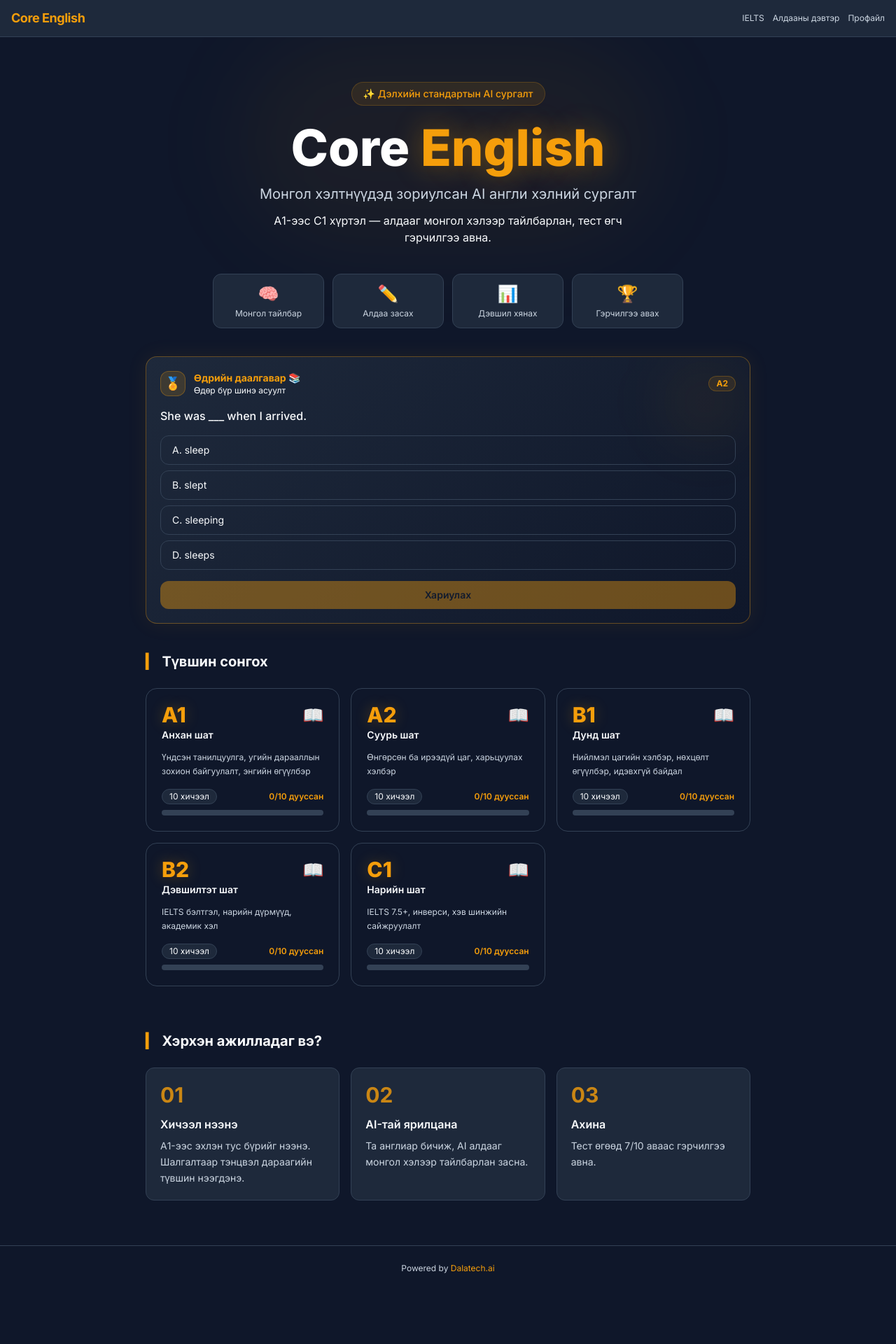
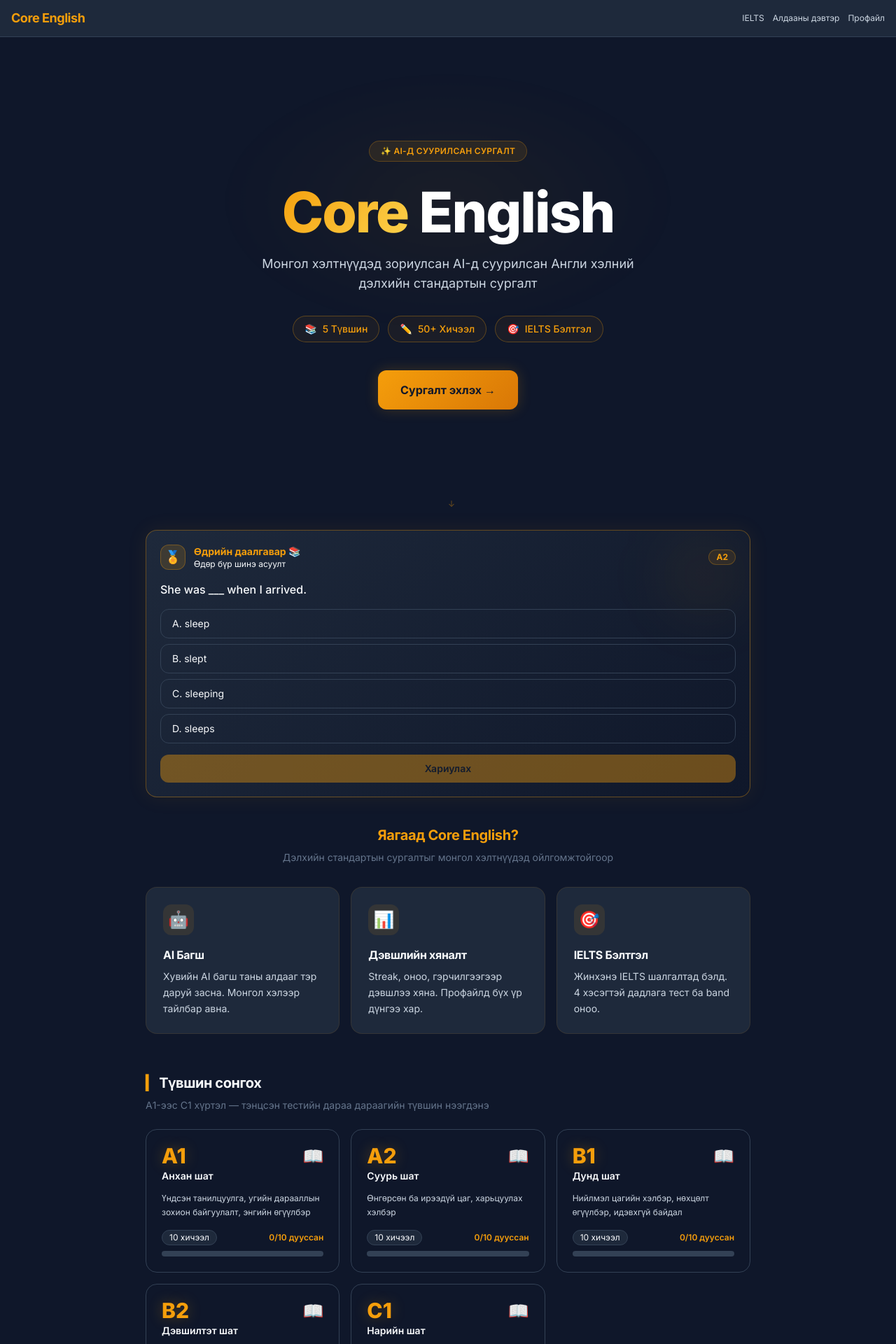
Before and after one commit to dalatechai-cyber/dalatech-english, a Next.js app: page / in a window 1280 px wide. Shown: the top 1920 px of the page at 70% size. Before the commit the page ends 1844 px from the top, so only its background shows below. Built offline with nearby package versions, Linux system fonts and the light colour scheme.

Commit message:
feat: premium landing page — animated orb hero, stat badges, features grid

```diff
--- a/src/components/LandingPage.tsx
+++ b/src/components/LandingPage.tsx
@@ -1,7 +1,6 @@
 'use client'
 import { LevelSelector } from './LevelSelector'
 import { DailyChallenge } from './DailyChallenge'
-import { t } from '@/lib/i18n'
 import { NavBar } from './NavBar'
 
 export function LandingPage() {
@@ -9,90 +8,149 @@
     <div className="min-h-screen bg-navy">
       <NavBar />
 
-      {/* Hero */}
-      <header className="relative overflow-hidden">
-        <div className="absolute inset-0 bg-gradient-to-br from-gold/8 via-transparent to-navy-surface/20 pointer-events-none" />
-        {/* Decorative orb */}
-        <div className="absolute top-0 left-1/2 -translate-x-1/2 w-[600px] h-[300px] bg-gold/5 rounded-full blur-3xl pointer-events-none" />
+      {/* ─── Hero ─── */}
+      <header className="relative overflow-hidden min-h-[88vh] flex flex-col items-center justify-center">
+        {/* Animated background orb */}
+        <div
+          className="absolute top-1/3 left-1/2 orb-pulse pointer-events-none"
+          style={{
+            width: 700,
+            height: 400,
+            background: 'radial-gradient(ellipse, rgba(245,158,11,0.12) 0%, transparent 70%)',
+            borderRadius: '50%',
+          }}
+        />
 
-        <div className="relative max-w-4xl mx-auto px-4 pt-10 sm:pt-16 pb-10 text-center">
-          <div className="inline-flex items-center gap-2 bg-gold/10 border border-gold/20 rounded-full px-4 py-1.5 text-gold text-xs sm:text-sm font-medium mb-6">
-            ✨ Дэлхийн стандартын AI сургалт
+        <div className="relative max-w-3xl mx-auto px-4 pt-10 pb-16 text-center page-enter-up">
+          {/* Badge */}
+          <div className="inline-flex items-center gap-2 bg-gold/10 border border-gold/25 rounded-full px-4 py-1.5 text-gold text-xs font-semibold mb-8 tracking-wide uppercase">
+            ✨ AI-д суурилсан сургалт
           </div>
 
-          <h1 className="text-5xl sm:text-6xl lg:text-7xl font-extrabold mb-4 leading-tight">
-            <span className="text-white">Core </span>
+          {/* Title */}
+          <h1
+            className="font-extrabold mb-5 leading-none tracking-tight"
+            style={{ fontSize: 'clamp(48px, 8vw, 80px)' }}
+          >
             <span
-              className="text-gold"
-              style={{ textShadow: '0 0 40px rgba(245,158,11,0.4)' }}
+              style={{
+                background: 'linear-gradient(135deg, #F59E0B, #FCD34D)',
+                WebkitBackgroundClip: 'text',
+                WebkitTextFillColor: 'transparent',
+                backgroundClip: 'text',
+              }}
             >
-              English
+              Core
             </span>
+            <span className="text-white"> English</span>
           </h1>
 
-          <p className="text-lg sm:text-xl text-text-secondary max-w-xl mx-auto mb-3 leading-relaxed">
-            Монгол хэлтнүүдэд зориулсан AI англи хэлний сургалт
-          </p>
-          <p className="text-sm sm:text-base text-text-secondary/70 max-w-lg mx-auto mb-10">
-            А1-ээс С1 хүртэл — алдааг монгол хэлээр тайлбарлан, тест өгч гэрчилгээ авна.
+          {/* Subtitle */}
+          <p className="text-base sm:text-lg max-w-xl mx-auto mb-8 leading-relaxed" style={{ color: '#CBD5E1' }}>
+            Монгол хэлтнүүдэд зориулсан AI-д суурилсан Англи хэлний дэлхийн стандартын сургалт
           </p>
 
-          <div className="grid grid-cols-2 sm:grid-cols-4 gap-3 max-w-2xl mx-auto">
+          {/* Stat badges */}
+          <div className="flex flex-wrap justify-center gap-3 mb-10">
             {[
-              { icon: '🧠', text: 'Монгол тайлбар' },
-              { icon: '✏️', text: 'Алдаа засах' },
-              { icon: '📊', text: 'Дэвшил хянах' },
-              { icon: '🏆', text: 'Гэрчилгээ авах' },
-            ].map(f => (
+              { icon: '📚', label: '5 Түвшин' },
+              { icon: '✏️', label: '50+ Хичээл' },
+              { icon: '🎯', label: 'IELTS Бэлтгэл' },
+            ].map(s => (
               <div
-                key={f.text}
-                className="bg-navy-surface border border-navy-surface-2 hover:border-gold/30 rounded-xl p-3 text-center transition-colors"
+                key={s.label}
+                className="flex items-center gap-2 border border-gold/30 bg-gold/5 rounded-full px-4 py-2 text-sm text-gold font-medium"
               >
-                <div className="text-2xl mb-1">{f.icon}</div>
-                <div className="text-xs text-text-secondary">{f.text}</div>
+                <span>{s.icon}</span>
+                <span>{s.label}</span>
               </div>
             ))}
           </div>
+
+          {/* CTA */}
+          <a
+            href="#levels"
+            className="inline-flex items-center gap-2 font-bold text-navy py-4 px-8 rounded-xl transition-all duration-200 hover:-translate-y-0.5 shadow-gold-sm"
+            style={{
+              background: 'linear-gradient(135deg, #F59E0B, #D97706)',
+              fontSize: 16,
+              color: '#0F172A',
+            }}
+          >
+            Сургалт эхлэх →
+          </a>
+        </div>
+
+        {/* Scroll indicator */}
+        <div className="absolute bottom-6 left-1/2 -translate-x-1/2 flex flex-col items-center gap-1 animate-bounce" style={{ color: 'rgba(245,158,11,0.4)', fontSize: 12 }}>
+          <span>↓</span>
         </div>
       </header>
 
       <main className="max-w-4xl mx-auto px-4 pb-16">
         {/* Daily Challenge */}
-        <div className="mb-10">
+        <div className="mb-10 page-enter-up" style={{ animationDelay: '0.1s' }}>
           <DailyChallenge />
         </div>
 
-        {/* Levels */}
-        <h2 className="text-xl font-bold text-text-primary mb-6 flex items-center gap-2">
-          <span className="text-gold">▎</span>
-          {t('chooseLevel')}
-        </h2>
-        <LevelSelector />
-
-        {/* How it works */}
-        <section className="mt-16">
-          <h2 className="text-xl font-bold text-text-primary mb-6 flex items-center gap-2">
-            <span className="text-gold">▎</span>
-            {t('howItWorks')}
+        {/* Features */}
+        <section className="mb-14 page-enter-up" style={{ animationDelay: '0.15s' }}>
+          <h2
+            className="text-xl font-bold mb-2 text-center"
+            style={{ color: '#F59E0B', letterSpacing: '-0.02em' }}
+          >
+            Яагаад Core English?
           </h2>
+          <p className="text-sm text-center mb-8" style={{ color: '#64748B' }}>Дэлхийн стандартын сургалтыг монгол хэлтнүүдэд ойлгомжтойгоор</p>
           <div className="grid sm:grid-cols-3 gap-4">
             {[
-              { step: '01', title: t('step'), desc: t('step1desc') },
-              { step: '02', title: t('step2'), desc: t('step2desc') },
-              { step: '03', title: t('step3'), desc: t('step3desc') },
-            ].map(s => (
-              <div key={s.step} className="bg-navy-surface border border-navy-surface-2 hover:border-gold/30 rounded-xl p-5 transition-colors">
-                <div className="text-gold text-3xl font-bold mb-3 opacity-80">{s.step}</div>
-                <div className="font-semibold text-text-primary mb-2">{s.title}</div>
-                <p className="text-text-secondary text-sm leading-relaxed">{s.desc}</p>
+              {
+                icon: '🤖',
+                title: 'AI Багш',
+                desc: 'Хувийн AI багш таны алдааг тэр даруй засна. Монгол хэлээр тайлбар авна.',
+              },
+              {
+                icon: '📊',
+                title: 'Дэвшлийн хяналт',
+                desc: 'Streak, оноо, гэрчилгээгээр дэвшлээ хяна. Профайлд бүх үр дүнгээ хар.',
+              },
+              {
+                icon: '🎯',
+                title: 'IELTS Бэлтгэл',
+                desc: 'Жинхэнэ IELTS шалгалтад бэлд. 4 хэсэгтэй дадлага тест ба band оноо.',
+              },
+            ].map(f => (
+              <div
+                key={f.title}
+                className="bg-navy-surface border border-gold/10 rounded-2xl p-6 transition-all duration-300 hover:-translate-y-1 hover:border-gold/30 hover:shadow-gold"
+              >
+                <div className="w-11 h-11 rounded-xl bg-gold/10 flex items-center justify-center text-2xl mb-4">
+                  {f.icon}
+                </div>
+                <h3 className="font-bold text-text-primary mb-2" style={{ letterSpacing: '-0.02em' }}>{f.title}</h3>
+                <p className="text-sm leading-relaxed" style={{ color: '#CBD5E1' }}>{f.desc}</p>
               </div>
             ))}
           </div>
         </section>
+
+        {/* Level selector */}
+        <section id="levels" className="page-enter-up" style={{ animationDelay: '0.2s' }}>
+          <h2
+            className="text-xl font-bold mb-2"
+            style={{ letterSpacing: '-0.02em' }}
+          >
+            <span className="text-gold">▎</span> Түвшин сонгох
+          </h2>
+          <p className="text-sm mb-6" style={{ color: '#64748B' }}>
+            А1-ээс С1 хүртэл — тэнцсэн тестийн дараа дараагийн түвшин нээгдэнэ
+          </p>
+          <LevelSelector />
+        </section>
       </main>
 
-      <footer className="border-t border-navy-surface-2 py-6 text-center text-xs text-text-secondary">
-        {t('poweredBy')}{' '}
+      <footer className="border-t border-navy-surface-2 py-6 text-center text-xs" style={{ color: '#64748B' }}>
+        Powered by{' '}
         <a href="https://dalatech.online/" target="_blank" rel="noopener noreferrer" className="text-gold hover:underline">
           Dalatech.ai
         </a>
```
